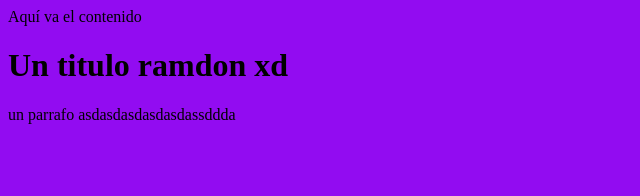
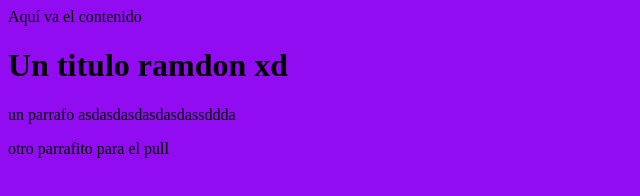
Before and after one commit to SamuelTesting/LearningGit, a plain HTML site: page index.html in a window 1280 px wide. Shown: the whole page, without its empty margins (0-640 px from the left). Drawn offline with Linux system fonts and the light colour scheme.

Commit message:
Update index.html

```diff
--- a/index.html
+++ b/index.html
@@ -7,6 +7,7 @@
 	Aquí va el contenido
     <h1>Un titulo ramdon xd </h1>
     <p>un parrafo asdasdasdasdasdassddda </p>
+		<p> otro parrafito para el pull </p>
 
 	</body>
 </html>
```
